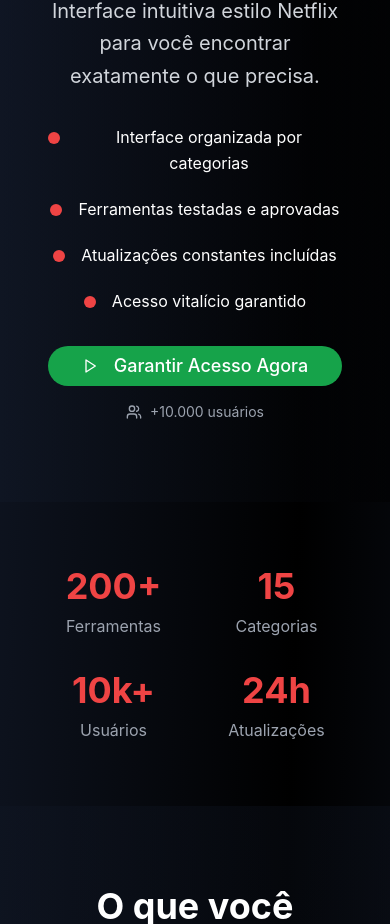
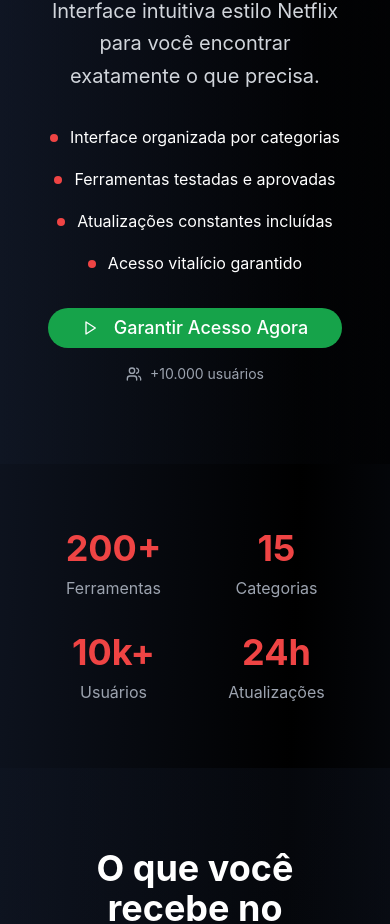
Before and after one commit to alef-tav/digital-brain-hub-ai-97, a React (Vite) app: page / in a window 390 px wide. Shown: the part 2239-3163 px from the top of the page. Built offline with nearby package versions, Linux system fonts and the light colour scheme.

Commit message:
Fix: Mobile layout issues
Correct mobile layout issues in the landing page, specifically the red points.

```diff
--- a/src/pages/LandingPage.tsx
+++ b/src/pages/LandingPage.tsx
@@ -1,4 +1,3 @@
-
 import React from 'react';
 import { Link } from 'react-router-dom';
 import { CheckCircle, Star, ArrowRight, Brain, Shield, Zap, Users, Globe, TrendingUp, Play, DollarSign, PiggyBank, CreditCard } from 'lucide-react';
@@ -123,21 +122,21 @@ const LandingPage = () => {
                 Interface intuitiva estilo Netflix para você encontrar exatamente o que precisa.
               </p>
 
-              <div className="space-y-5 lg:space-y-6">
-                <div className="flex items-start space-x-4 justify-center md:justify-start">
-                  <div className="w-3 h-3 lg:w-4 lg:h-4 bg-red-500 rounded-full mt-2 flex-shrink-0"></div>
+              <div className="space-y-4 lg:space-y-5">
+                <div className="flex items-start space-x-3 justify-center md:justify-start">
+                  <div className="w-2 h-2 sm:w-3 sm:h-3 bg-red-500 rounded-full mt-2.5 sm:mt-2 flex-shrink-0"></div>
                   <span className="text-white text-base lg:text-lg xl:text-xl leading-relaxed">Interface organizada por categorias</span>
                 </div>
-                <div className="flex items-start space-x-4 justify-center md:justify-start">
-                  <div className="w-3 h-3 lg:w-4 lg:h-4 bg-red-500 rounded-full mt-2 flex-shrink-0"></div>
+                <div className="flex items-start space-x-3 justify-center md:justify-start">
+                  <div className="w-2 h-2 sm:w-3 sm:h-3 bg-red-500 rounded-full mt-2.5 sm:mt-2 flex-shrink-0"></div>
                   <span className="text-white text-base lg:text-lg xl:text-xl leading-relaxed">Ferramentas testadas e aprovadas</span>
                 </div>
-                <div className="flex items-start space-x-4 justify-center md:justify-start">
-                  <div className="w-3 h-3 lg:w-4 lg:h-4 bg-red-500 rounded-full mt-2 flex-shrink-0"></div>
+                <div className="flex items-start space-x-3 justify-center md:justify-start">
+                  <div className="w-2 h-2 sm:w-3 sm:h-3 bg-red-500 rounded-full mt-2.5 sm:mt-2 flex-shrink-0"></div>
                   <span className="text-white text-base lg:text-lg xl:text-xl leading-relaxed">Atualizações constantes incluídas</span>
                 </div>
-                <div className="flex items-start space-x-4 justify-center md:justify-start">
-                  <div className="w-3 h-3 lg:w-4 lg:h-4 bg-red-500 rounded-full mt-2 flex-shrink-0"></div>
+                <div className="flex items-start space-x-3 justify-center md:justify-start">
+                  <div className="w-2 h-2 sm:w-3 sm:h-3 bg-red-500 rounded-full mt-2.5 sm:mt-2 flex-shrink-0"></div>
                   <span className="text-white text-base lg:text-lg xl:text-xl leading-relaxed">Acesso vitalício garantido</span>
                 </div>
               </div>
```
